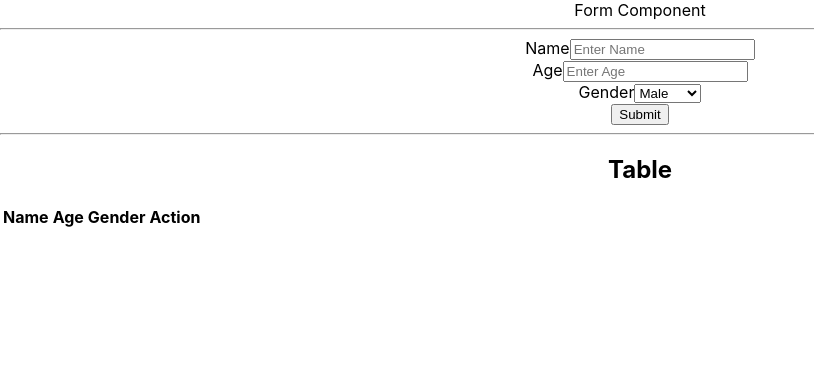
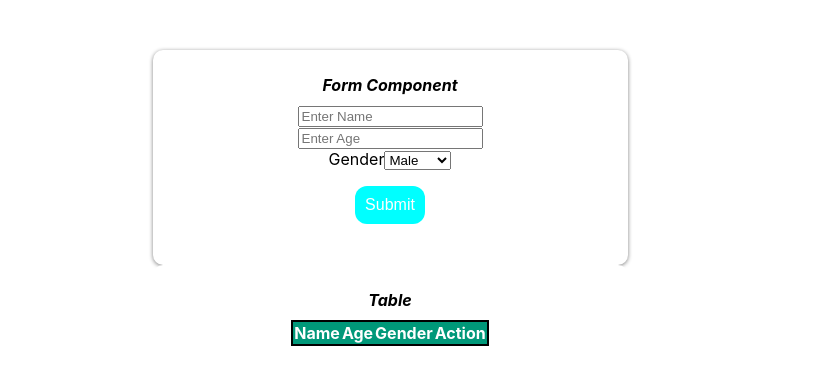
Before and after one commit to sakthi-sv/first, a React (Create React App) app: page / in a window 1280 px wide. Shown: the top 384 px of the page, without its empty margins (0-814 px from the left). Built offline with nearby package versions, Linux system fonts and the light colour scheme.

Commit message:
Local Storage

```diff
--- a/src/App.js
+++ b/src/App.js
@@ -1,8 +1,8 @@
 import React from "react";
 import logo from "./logo.svg";
 import "./App.css";
-import forms from "./component/Forms";
-import Form from "./Form";
+
+import Form from "./component/Forms/Form";
 
 function App() {
   return (
--- a/src/Form.js
+++ b/src/component/Forms/Form.js
@@ -1,4 +1,5 @@
 import React, { Component } from "react";
+import "./form.css" ;
 
 class Form extends Component {
   constructor(props) {
@@ -11,8 +12,10 @@ class Form extends Component {
       list: [],
     };
   }
-
-  handleSubmit = () => {
+  componentDidMount(){
+    this.getFromStorage();
+  }
+  addToList = () => {
     this.setState({
       list: [
         ...this.state.list,
@@ -25,8 +28,24 @@ class Form extends Component {
       name: "",
       age: "",
       gender: "male",
-    });
+    },()=>this.setToStorage());
+
+
   };
+  getFromStorage=()=>{
+    let objs=localStorage.getItem('myObjs');
+    let myList=[];
+    if(objs){
+      myList=JSON.parse(objs);
+      this.setState({
+        list:myList
+      });
+    }
+  }
+  setToStorage=()=>{
+    console.log(this.state.list);
+    localStorage.setItem('myObjs',JSON.stringify(this.state.list))
+  }
   deleteRecord = (index) => {
     this.state.list.splice(index, 1);
     this.setState({
@@ -36,9 +55,12 @@ class Form extends Component {
 
   render() {
     return (
-      <div>
-        Form Component
-        <hr />
+      <div class="component">
+        <div id="form" class="box">
+        <div class="title">
+        Form Component</div>
+
+        <div >
         <form
           onSubmit={(event) => {
             if (
@@ -50,12 +72,12 @@ class Form extends Component {
               alert("Insert Every Field");
             } else {
               event.preventDefault();
-              this.handleSubmit();
+              this.addToList();
             }
           }}
         >
-          <label>Name</label>
-          <input
+
+          <input class="input"
             type="text"
             name="Name"
             placeholder="Enter Name"
@@ -67,8 +89,8 @@ class Form extends Component {
             }}
           ></input>
           <br></br>
-          <label>Age</label>
-          <input
+
+          <input class="input"
             type="number"
             name="Age"
             placeholder="Enter Age"
@@ -91,26 +113,31 @@ class Form extends Component {
             <option value="female">Female</option>
           </select>
           <br></br>
-          <button type="submit">Submit</button>
+          <button class="btn" type="submit">Submit</button>
         </form>
-        <hr></hr>
-        <center>
-          <h2>Table</h2>
-        </center>
+        </div>
+        </div>
+
+
+        <div id="table" class="box">
+          <div class="title">Table</div>
+        <div >
         <table>
+          <thead>
           <tr>
             <th>Name</th>
             <th>Age</th>
             <th>Gender</th>
             <th>Action</th>
           </tr>
+          </thead>
           {this.state.list.map((element, index) => (
             <tr>
               <td>{element.name}</td>
               <td>{element.age}</td>
               <td>{element.gender}</td>
               <td>
-                <button
+                <button class="btn" id="del"
                   type="button"
                   onClick={(e) => {
                     this.deleteRecord(index);
@@ -122,6 +149,8 @@ class Form extends Component {
             </tr>
           ))}
         </table>
+        </div>
+        </div>
       </div>
     );
   }
--- /dev/null
+++ b/src/component/Forms/form.css
@@ -0,0 +1,75 @@
+.title{
+    text-align: center;
+    text-shadow: blue;
+    font-weight: bold;
+    font-style: italic;
+    padding-bottom: 10px;
+}
+.box {
+    width: 475px;
+    top: 25%;
+
+    transform: translate(-250px,50px);
+    position: relative;
+    box-sizing: border-box;
+
+    border-radius: 10px;
+    background-color: #fff;
+    padding: 25px 20px;
+    overflow: hidden;
+
+}
+.box:nth-child(1){box-shadow: 0px 1px 4px grey;}
+  .btn {
+    background-color: cyan;
+    border: none;
+    color: white;
+    padding: 10px;
+    text-align: center;
+    text-decoration: none;
+    display: inline-block;
+    font-size: 16px;
+    margin: 1rem;
+    border-radius: 12px;
+  }
+  .component{
+      display: flex;
+      flex-direction: column;
+      align-items: center;
+      justify-content: space-between;
+
+  }
+  #input{
+      margin:0;
+      border: 20px;
+      border-color: #eb0e0e;
+    box-sizing: border-box;
+
+    border-bottom: 2px solid #eb0e0e;
+    background: transparent;
+  }
+  #del{
+    padding: 5px;
+  }
+  #form{
+
+  }
+thead{
+
+    background-color: #009879;
+    color: #ffffff;
+    text-align: left;
+    font-weight: bold;
+}
+table{
+    border-collapse: collapse;
+    border: 2px solid black;
+    align-items: center;
+    align-self: center;
+}
+#table{
+    display :flex;
+    flex-direction: column;
+    align-items: center;
+   align-self: center;
+}
```
